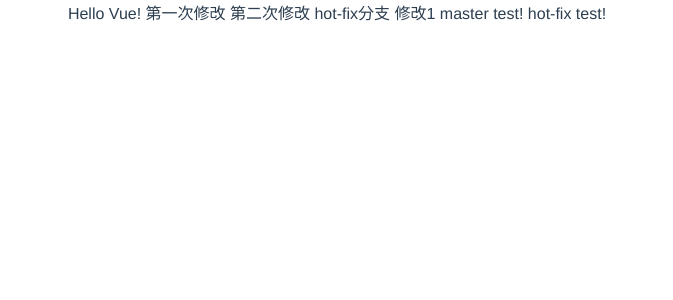
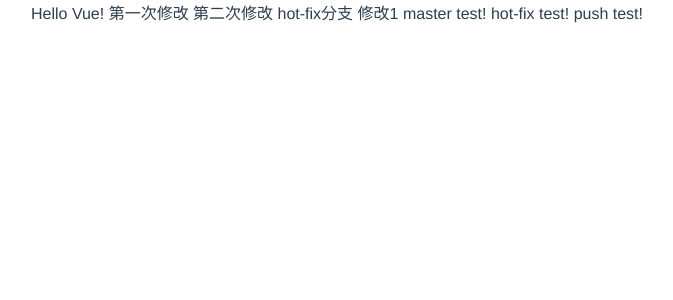
Before and after one commit to yylstudytest1/vue-demo, a Vue app: page /#/ in a window 1280 px wide. Shown: the top 300 px of the page, without its empty margins (303-976 px from the left). Built offline with nearby package versions, Linux system fonts and the light colour scheme; what vue-resource would draw is missing.

Commit message:
push commit

```diff
--- a/src/pages/vue-demo.vue
+++ b/src/pages/vue-demo.vue
@@ -6,6 +6,7 @@
     hot-fix分支 修改1
     master test!
     hot-fix test!
+    push test!
   </div>
 </template>
 
```
